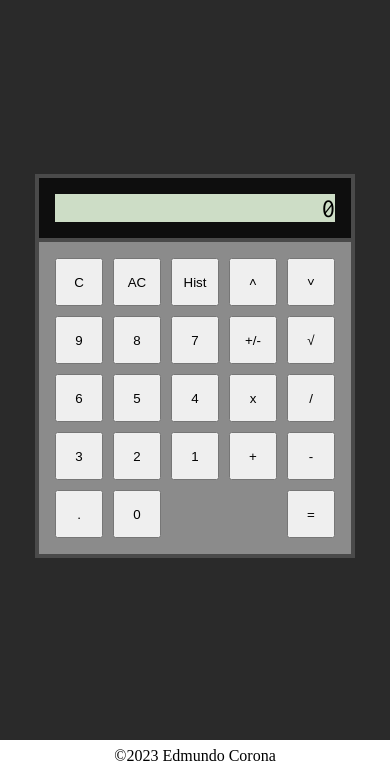
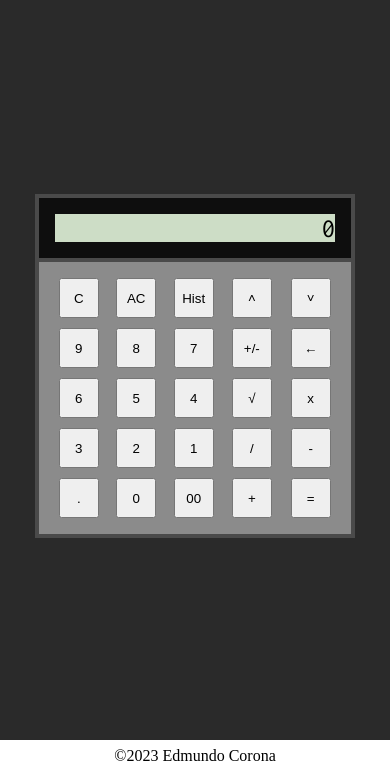
Before and after one commit to edmundocorona/odin-calculator, a plain HTML site: page index.html in a window 390 px wide. Shown: the part 72-844 px from the top of the page. Drawn offline with Linux system fonts and the light colour scheme.

Commit message:
refactor: change design to be responsive

```diff
--- a/index.html
+++ b/index.html
@@ -20,50 +20,35 @@
         <div id="display">0</div>
       </div>
       <div id="pad">
-        <div id="first-col">
-          <div id="options">
+        <div id="left">
           <button id="C" class="option">C</button>
           <button id="AC" class="option">AC</button>
-            <button id="Hist" class="option">Hist</button>
-          </div>
-          <div id="numbers">
-            <div class="number-row">
+          <button id="hist" class="option">Hist</button>
           <button id="nine" class="number">9</button>
           <button id="eight" class="number">8</button>
           <button id="seven" class="number">7</button>
-            </div>
-            <div class="number-row">
           <button id="six" class="number">6</button>
           <button id="five" class="number">5</button>
           <button id="four" class="number">4</button>
-            </div>
-            <div class="number-row">
           <button id="three" class="number">3</button>
           <button id="two" class="number">2</button>
           <button id="one" class="number">1</button>
-            </div>
-            <div class="number-row">
           <button id="dot" class="number">.</button>
           <button id="zero" class="number">0</button>
+          <button id="double-zero" class="number">00</button>
         </div>
-          </div>
-        </div>
-        <div id="second-col">
-          <div id="operators">
-            <button id="divide" class="operator">˄</button>
-            <button id="subtract" class="operator">+/-</button>
+        <div id="right">
+          <button id="up" class="operator">˄</button>
+          <button id="down" class="operator">˅</button>
+          <button id="minus" class="operator">+/-</button>
+          <button id="back" class="operator">←</button>
+          <button id="sqrt" class="operator">√</button>
           <button id="multiply" class="operator">x</button>
+          <button id="divide" class="operator">/</button>
+          <button id="subtract" class="operator">-</button>
           <button id="add" class="operator">+</button>
-          </div>
-        </div>
-        <div id="third-col">
-          <div id="operators-extra">
-            <button id="divide" class="operator">˅</button>
-            <button id="subtract" class="operator">√</button>
-            <button id="multiply" class="operator">/</button>
-            <button id="add" class="operator">-</button>
           <button id="equals" class="operator">=</button>
-          </div>
+
         </div>
       </div>
     </div>
--- a/styles.css
+++ b/styles.css
@@ -35,11 +35,8 @@ h1 {
 }
 
 #calculator {
-  display: flex;
-  flex-direction: column;
   max-width: 320px;
   padding: 4px;
-  gap: 4px;
   background-color: #4a4a4a;
   box-sizing: border-box;
 }
@@ -61,43 +58,19 @@ h1 {
   padding: 16px;
   display: flex;
   gap: 10px;
+  margin-top: 4px;
+  justify-content: space-around;
 }
 
-#first-col {
-  display: flex;
-  flex-direction: column;
-  gap: 10px;
-}
-
-#options,
-.number-row {
-  display: flex;
-  gap: 10px;
-}
-
-#numbers {
+#left,
+#right {
   display: flex;
   flex-wrap: wrap;
   gap: 10px;
-}
-
-#operators,
-#operators-extra {
-  display: flex;
-  flex-direction: column;
-  justify-content: space-between;
-  gap: 10px;
+  justify-content: space-around;
 }
 
 button {
-  min-width: 48px;
-  min-height: 48px;
+  min-width: 40px;
+  min-height: 40px;
 }
-
-#add {
-  flex: 1;
-}
-
-#zero {
-  flex: 1;
-}
```
Lines whose indentation alone changed are shown as unchanged.
